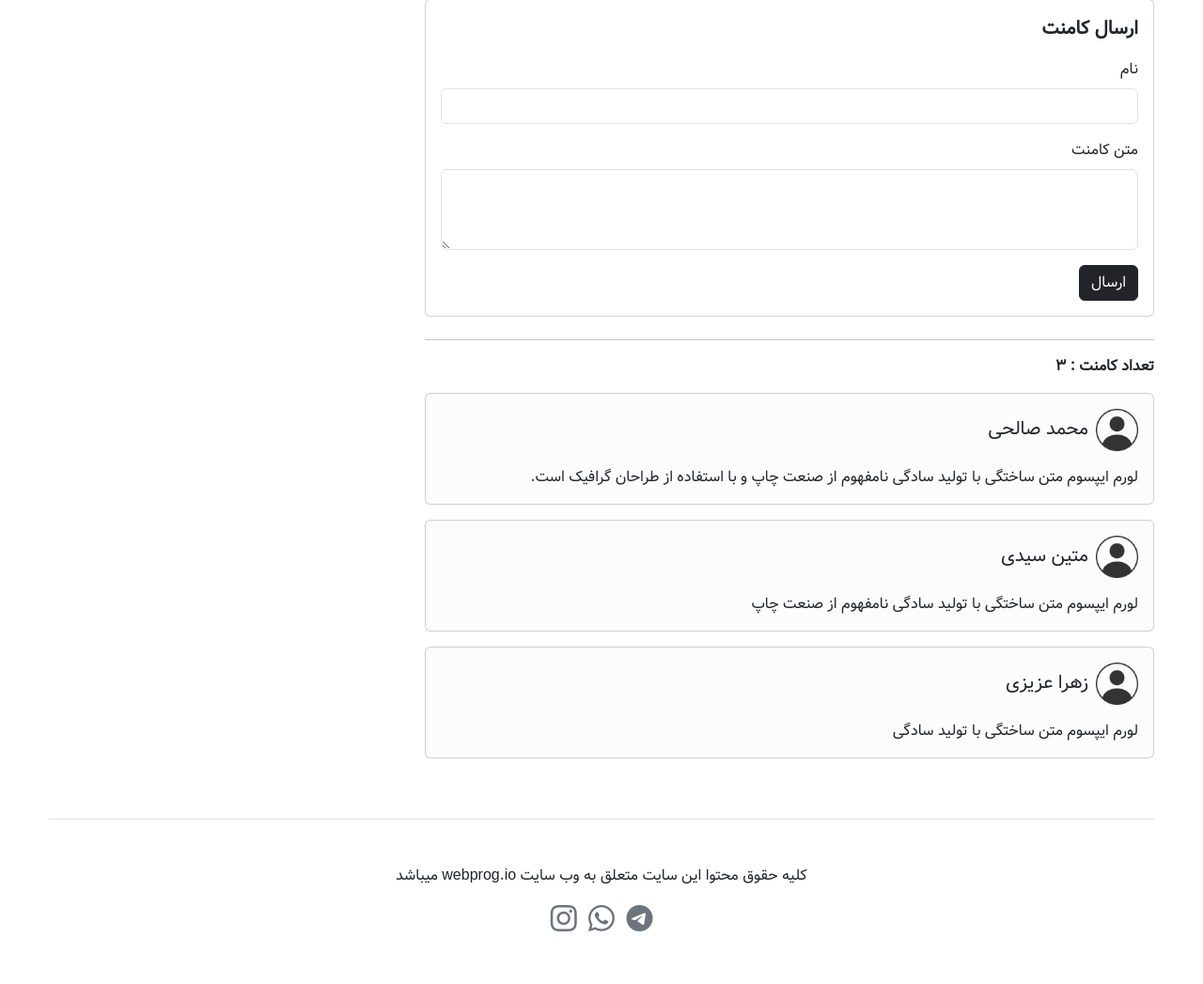
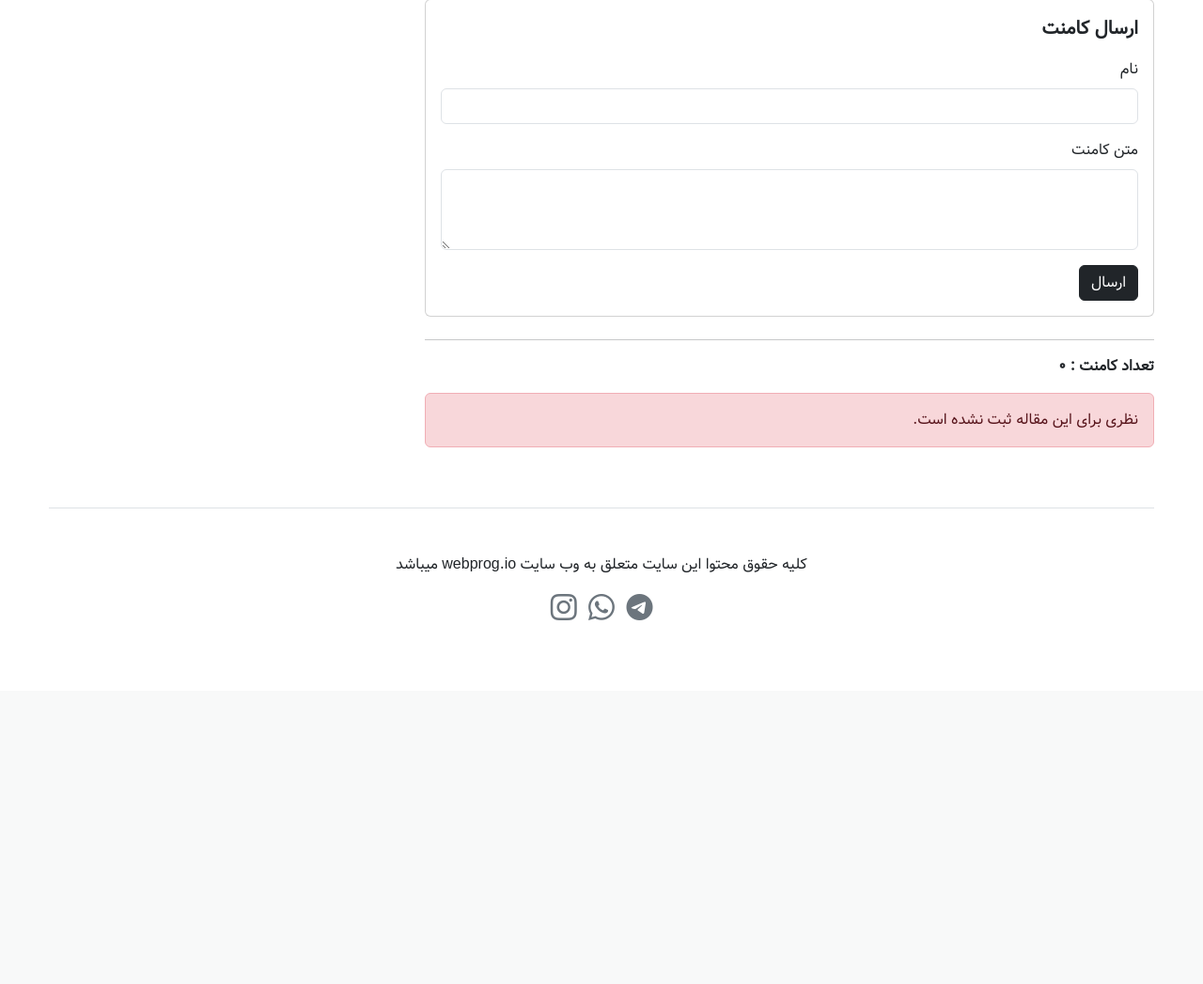
Before and after one commit to shervinmsm/php-project, a PHP site: page /single.php?post=1 in a window 1280 px wide. Shown: the part 898-1945 px from the top of the page at 94% size. After the commit the page ends 1558 px from the top, so only its background shows below. Run offline with PHP 8.4, Linux system fonts and the light colour scheme; tables that the repository leaves empty or names only in its code hold one stand-in row (values such as "Sample post"); grey boxes marked "Sample" are stand-in pictures; a stand-in replaces the project's code that opens the database connection; some libraries are stand-ins or nearby versions.

Commit message:
Implement comment showing

```diff
--- a/include/layout/footer.php
+++ b/include/layout/footer.php
@@ -1,8 +1,3 @@
-
-<?php
-
-?>
-
 <!-- Footer Section -->
 <footer class="text-center pt-4 my-md-5 pt-md-5 border-top">
     <div class="row flex-column">
--- a/single.php
+++ b/single.php
@@ -64,6 +64,8 @@ if (isset($_GET['post'])) {
                         <hr class="mt-4" />
 
                         <!-- Comment Section -->
+
+
                         <div class="col">
                             <!-- Comment Form -->
                             <div class="card">
@@ -90,59 +92,41 @@ if (isset($_GET['post'])) {
 
                             <hr class="mt-4" />
                             <!-- Comment Content -->
-                            <p class="fw-bold fs-6">تعداد کامنت : 3</p>
 
+
+                            <?php
+                            $postId = $post['id'];
+
+                            $comments = $db->prepare("SELECT * FROM comments WHERE post_id = :id AND status = '1'");
+                            $comments->execute(['id' => $postId]);
+                            ?>
+
+
+                            <p class="fw-bold fs-6">تعداد کامنت :
+                                <?= $comments->rowCount() ?>
+                            </p>
+                            <?php if ($comments->rowCount() > 0): ?>
+                                <?php foreach ($comments as $comment): ?>
                                     <div class="card bg-light-subtle mb-3">
                                         <div class="card-body">
                                             <div class="d-flex align-items-center">
                                                 <img src="./assets/images/profile.png" width="45" height="45" alt="user-profle" />
 
                                                 <h5 class="card-title me-2 mb-0">
-                                            محمد صالحی
+                                                    <?= $comment['name'] ?>
                                                 </h5>
                                             </div>
 
                                             <p class="card-text pt-3 pr-3">
-                                        لورم ایپسوم متن ساختگی با تولید
-                                        سادگی نامفهوم از صنعت چاپ و با
-                                        استفاده از طراحان گرافیک است.
+                                                <?= $comment['comment'] ?>
                                             </p>
                                         </div>
                                     </div>
+                                <?php endforeach ?>
 
-                            <div class="card bg-light-subtle mb-3">
-                                <div class="card-body">
-                                    <div class="d-flex align-items-center">
-                                        <img src="./assets/images/profile.png" width="45" height="45" alt="user-profle" />
-
-                                        <h5 class="card-title me-2 mb-0">
-                                            متین سیدی
-                                        </h5>
-                                    </div>
-
-                                    <p class="card-text pt-3 pr-3">
-                                        لورم ایپسوم متن ساختگی با تولید
-                                        سادگی نامفهوم از صنعت چاپ
-                                    </p>
-                                </div>
-                            </div>
-
-                            <div class="card bg-light-subtle mb-3">
-                                <div class="card-body">
-                                    <div class="d-flex align-items-center">
-                                        <img src="./assets/images/profile.png" width="45" height="45" alt="user-profle" />
-
-                                        <h5 class="card-title me-2 mb-0">
-                                            زهرا عزیزی
-                                        </h5>
-                                    </div>
-
-                                    <p class="card-text pt-3 pr-3">
-                                        لورم ایپسوم متن ساختگی با تولید
-                                        سادگی
-                                    </p>
-                                </div>
-                            </div>
+                            <?php else : ?>
+                                <div class="alert alert-danger"> نظری برای این مقاله ثبت نشده است.</div>
+                            <?php endif ?>
                         </div>
                     </div>
                 </div>
```
Lines whose indentation alone changed are shown as unchanged.
